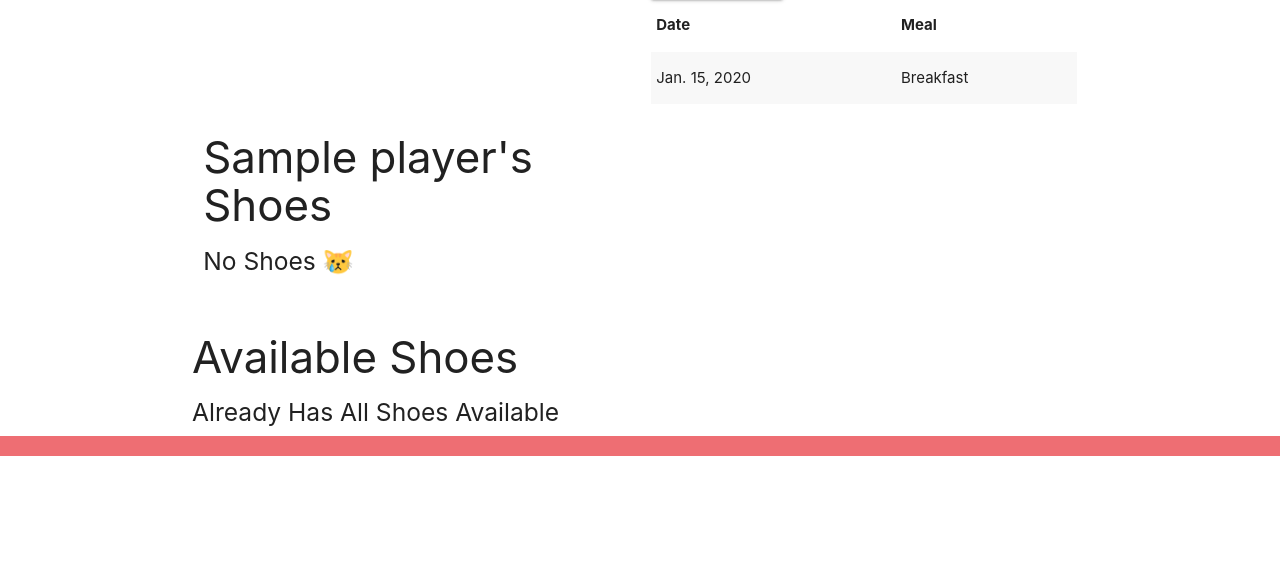
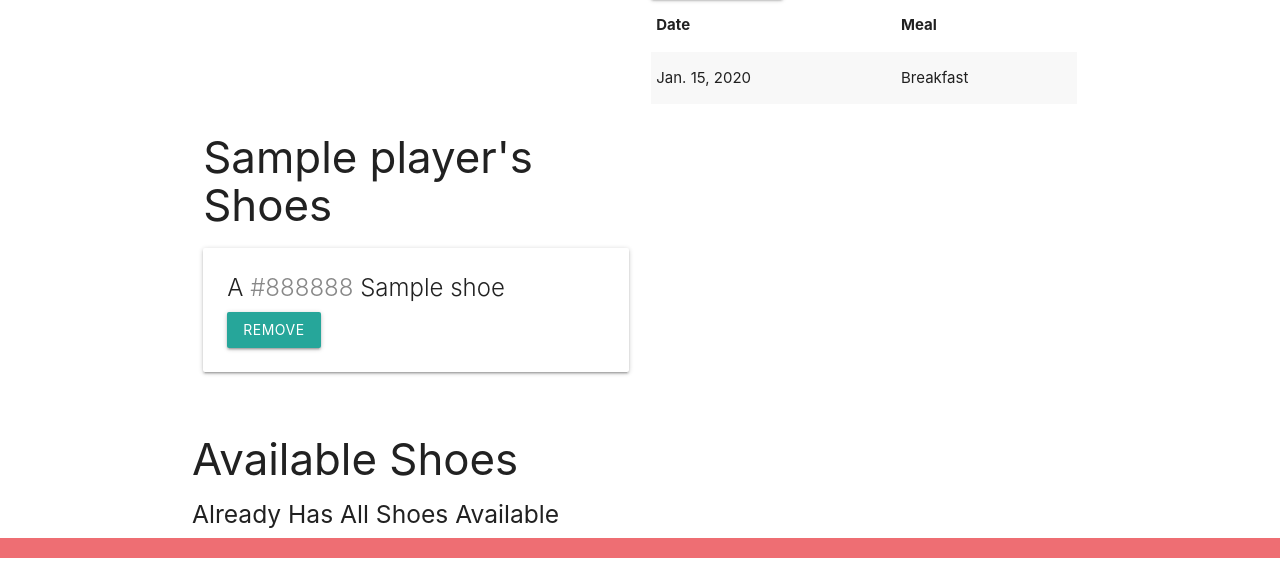
Before and after one commit to Rodneyg3220/finch_collector, a Django app: page /players/1/ in a window 1280 px wide. Shown: the part 427-1008 px from the top of the page. Before the commit the page ends 883 px from the top, so only its background shows below. Run offline with Django 4.2, Linux system fonts and the light colour scheme; tables that the repository leaves empty hold one stand-in row (values such as "Sample post").

Commit message:
completed

```diff
--- a/main_app/templates/main_app/shoe_list.html
+++ b/main_app/templates/main_app/shoe_list.html
@@ -4,7 +4,7 @@
 <h1>Shoe List</h1>
 
 {% for shoe in shoe_list %}
-  <a href="{% url 'shoe_detail' toy.id %}">
+  <a href="{% url 'shoes_detail' shoe.id %}">
     <div class="card">
         <div class="card-content">
             <span class="card-title">{{ shoe.name }}</span>
--- a/main_app/templates/players/detail.html
+++ b/main_app/templates/players/detail.html
@@ -46,13 +46,17 @@
 <div class="row">
   <div class="col s6">
     <h3>{{ player.name }}'s Shoes</h3>
-    {% if player.players.count %}
+    {% if player.shoes.count %}
       {% for shoe in player.shoes.all %}
         <div class="card">
           <div class="card-content">
             <span class="card-title">
               A <span style="color: {{ shoe.color }}">{{ shoe.color }}</span> {{ shoe.name }}
             </span>
+            <form action="{% url 'unassoc_shoe' player.id shoe.id %}" method="POST">
+                {% csrf_token %}
+                <button type="submit" class="btn">Remove</button>
+            </form>
           </div>
         </div>
       {% endfor %}
@@ -76,7 +80,7 @@
           </span>
         </div>
         <div class="card-action">
-          <form action="" method="POST">
+          <form action="{% url 'assoc_shoe' player.id shoe.id %}" method="POST">
             {% csrf_token %}
             <button type="submit" class="btn">Add</button>
           </form>
@@ -87,7 +91,6 @@
     <h5>{{shoe.name}} Already Has All Shoes Available</h5>
   {% endif %}
 </div>
-
   <script>
     const dateEl = document.getElementById('id_date');
   // M is Materialize's global variable
--- a/main_app/urls.py
+++ b/main_app/urls.py
@@ -10,8 +10,8 @@ urlpatterns = [
     path('players/<int:pk>/update/', views.PlayerUpdate.as_view(), name='players_update'),
     path('players/<int:pk>/delete/', views.PlayerDelete.as_view(), name='players_delete'),
     path('players/<int:player_id>/add_feeding/', views.add_feeding, name='add_feeding'),
-    path('players/<int:parent_shoe_id>/assoc_shoe/<int:shoe_id>/', views.assoc_shoe, name='assoc_shoe'),
-    path('players/<int:parent_shoe_id>/unassoc_shoe/<int:shoe_id>/', views.unassoc_shoe, name='unassoc_shoe'),
+    path('players/<int:player_id>/assoc_shoe/<int:shoe_id>/', views.assoc_shoe, name='assoc_shoe'),
+    path('players/<int:player_id>/unassoc_shoe/<int:shoe_id>/', views.unassoc_shoe, name='unassoc_shoe'),
     path('shoes/', views.ShoeList.as_view(), name='shoes_index'),
     path('shoes/<int:pk>/', views.ShoeDetail.as_view(), name='shoes_detail'),
     path('shoes/create/', views.ShoeCreate.as_view(), name='shoes_create'),
```
